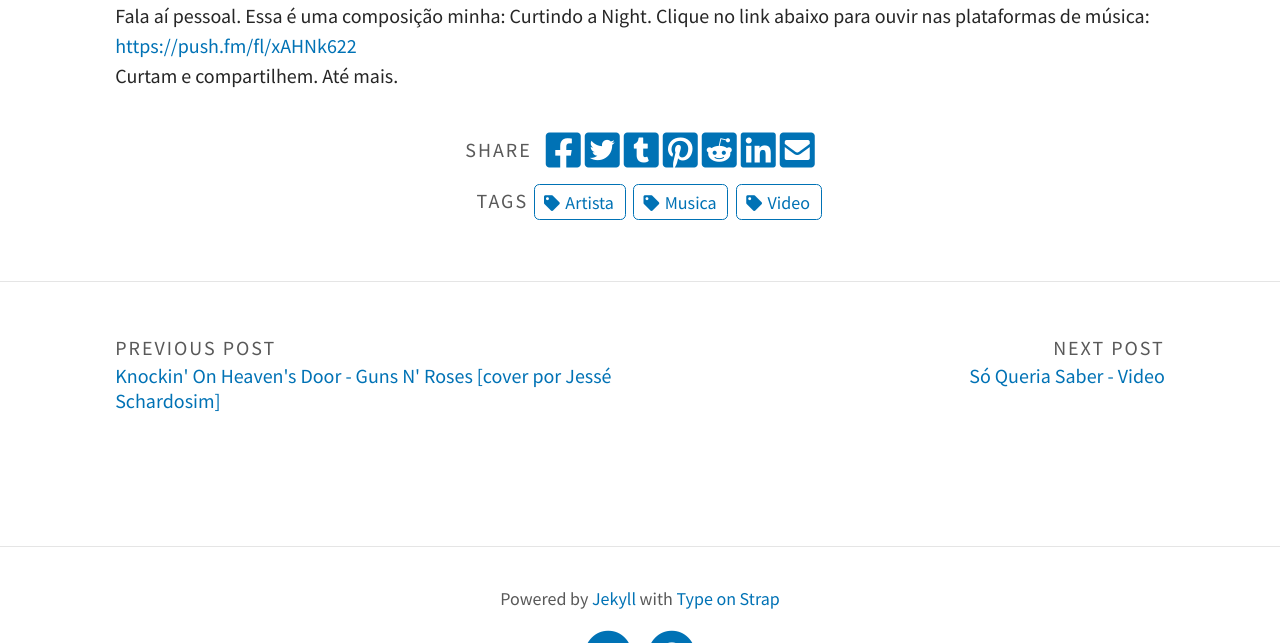
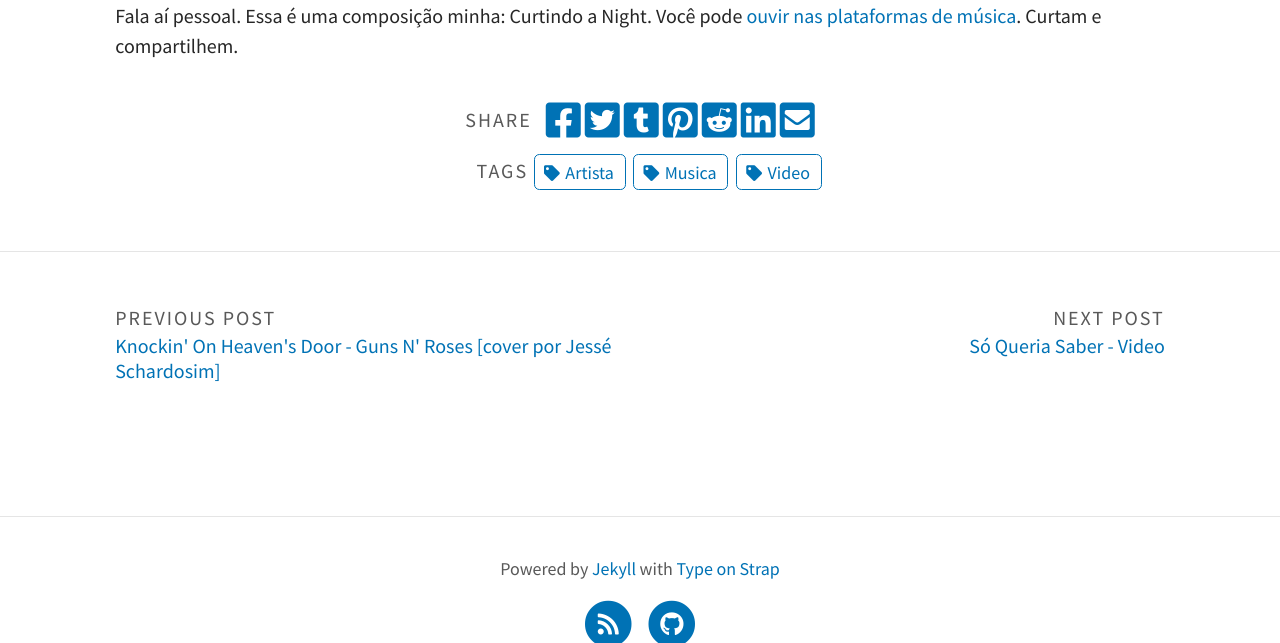
Before and after one commit to haze1997/haze1997.github.io, a Jekyll site: the page built from _posts/2020-09-17-curtindo_a_night.md, in a window 1280 px wide and 900 px high, scrolled down 758 px, cut to the strip 257-900 px from the top of the window. Built offline with Jekyll 4.4.1, drawn with Linux system fonts in a browser that asks for light colours; a script that is not in the unit is left out; comment, search, counter and statistics services are not loaded.

Commit message:
Update 2020-09-17-curtindo_a_night.md

```diff
--- a/_posts/2020-09-17-curtindo_a_night.md
+++ b/_posts/2020-09-17-curtindo_a_night.md
@@ -9,6 +9,4 @@ categories: Musica
 ---
 
 <iframe width="1125" height="633" src="https://www.youtube.com/embed/tjOs5ctjMnM" title="Só queria saber - Jessé Schardosim" frameborder="0" allow="accelerometer; autoplay; clipboard-write; encrypted-media; gyroscope; picture-in-picture; web-share" allowfullscreen></iframe>
-Fala aí pessoal. Essa é uma composição minha: Curtindo a Night. Clique no link abaixo para ouvir nas plataformas de música:
-<a href="https://push.fm/fl/xAHNk622" target="_blank">https://push.fm/fl/xAHNk622</a>
-Curtam e compartilhem. Até mais.
+Fala aí pessoal. Essa é uma composição minha: Curtindo a Night. Você pode <a href="https://push.fm/fl/xAHNk622" target="_blank">ouvir nas plataformas de música</a>. Curtam e compartilhem.
```
